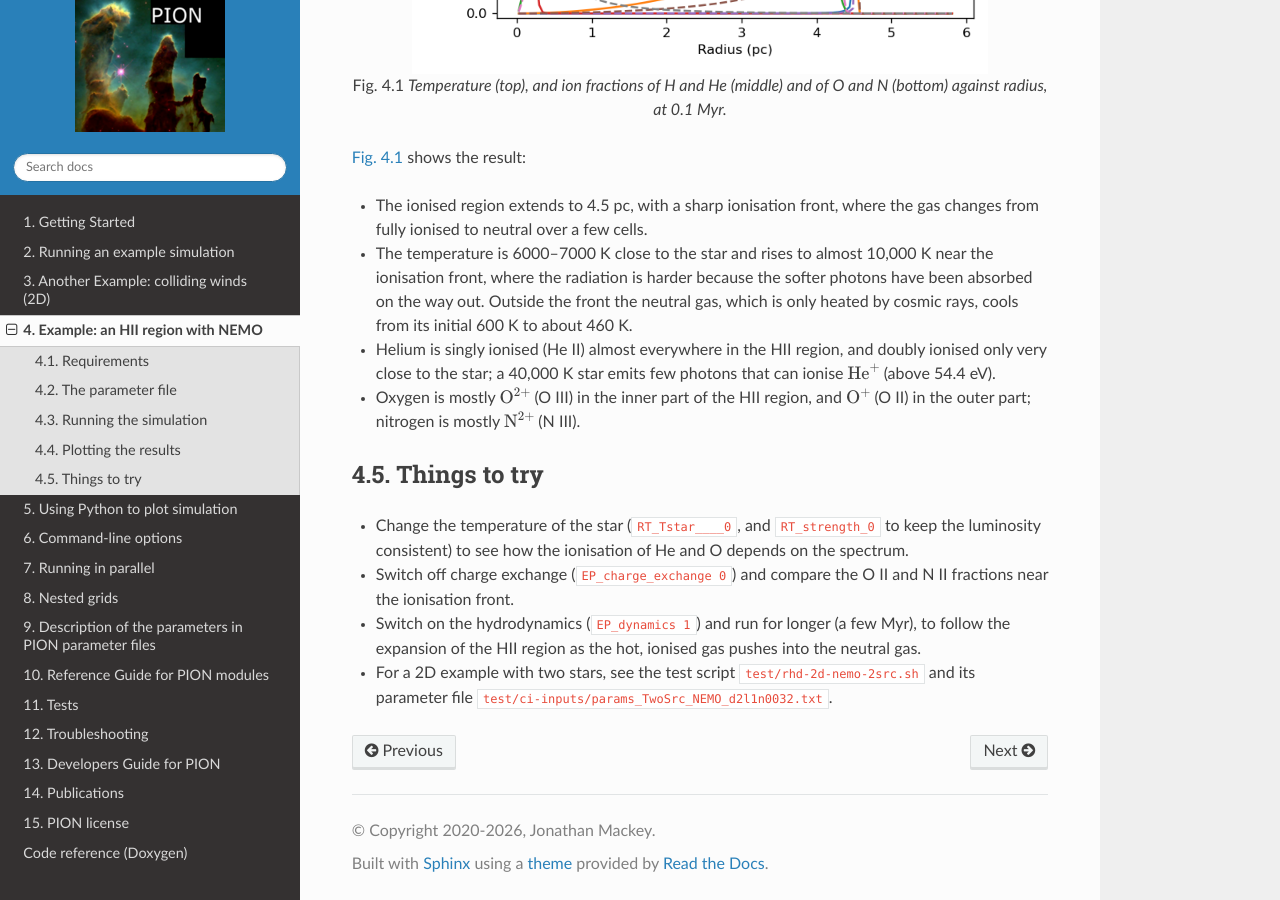
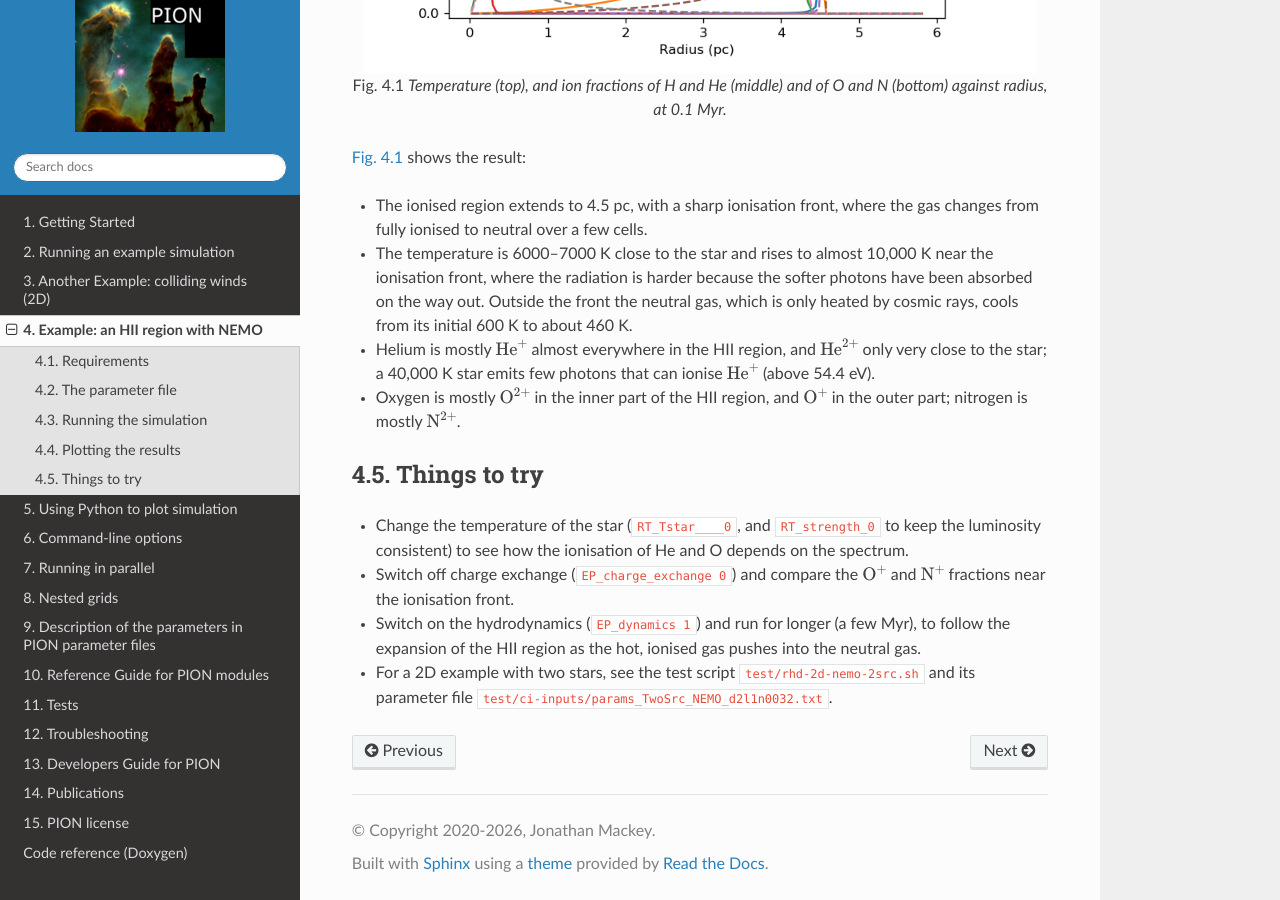
Before and after one commit to jmackey-astro/pion-docs, a Sphinx documentation site: the page built from docs/example_nemo.rst, in a window 1280 px wide and 900 px high, scrolled down 4117 px. Built offline with Sphinx 7.4.7 and the Read the Docs theme 3.1.0, drawn with Linux system fonts in a browser that asks for light colours.

Commit message:
NEMO example: write ions as He^+, O^2+ etc. instead of spectroscopic notation
Co-Authored-By: Claude Opus 5.5 <noreply@anthropic.com>

```diff
--- a/docs/ex-nemo/plot_hii40.py
+++ b/docs/ex-nemo/plot_hii40.py
@@ -53,9 +53,16 @@ def ion_fractions(element, nion):
     return stages[:nion]
 
 
-ROMAN = ["I", "II", "III", "IV", "V", "VI", "VII", "VIII", "IX"]
+def ion_label(element, charge):
+    """Label for an ion, e.g. He^{+}, O^{2+}, or H^{0} for the neutral atom."""
+    if charge == 0:
+        return element + r"$^{0}$"
+    if charge == 1:
+        return element + r"$^{+}$"
+    return element + r"$^{%d+}$" % charge
 
-fig, ax = plt.subplots(3, 1, figsize=(6, 9), sharex=True)
+
+fig, ax = plt.subplots(3, 1, figsize=(7, 9), sharex=True)
 
 ax[0].plot(r, get("Temperature"), "k-")
 ax[0].set_ylabel("Temperature (K)")
@@ -63,16 +70,16 @@ ax[0].set_title("NEMO HII region, t = {:.2f} Myr".format(time_myr))
 
 for el, n, style in (("H", 2, "-"), ("He", 3, "--")):
     for i, f in enumerate(ion_fractions(el, n)):
-        ax[1].plot(r, f, style, label="{} {}".format(el, ROMAN[i]))
+        ax[1].plot(r, f, style, label=ion_label(el, i))
 ax[1].set_ylabel("Ion fraction")
-ax[1].legend(fontsize=8, ncol=2, loc="center left")
+ax[1].legend(fontsize=8, loc="center left", bbox_to_anchor=(1.01, 0.5))
 
 for el, n, style in (("O", 4, "-"), ("N", 4, "--")):
     for i, f in enumerate(ion_fractions(el, n)):
-        ax[2].plot(r, f, style, label="{} {}".format(el, ROMAN[i]))
+        ax[2].plot(r, f, style, label=ion_label(el, i))
 ax[2].set_ylabel("Ion fraction")
 ax[2].set_xlabel("Radius (pc)")
-ax[2].legend(fontsize=8, ncol=2, loc="center left")
+ax[2].legend(fontsize=8, loc="center left", bbox_to_anchor=(1.01, 0.5))
 
 for a in ax[1:]:
     a.set_ylim(-0.02, 1.02)
--- a/docs/example_nemo.rst
+++ b/docs/example_nemo.rst
@@ -160,14 +160,14 @@ The fraction of the fully ionised stage of each element is one minus the sum of
 
 + The ionised region extends to 4.5 pc, with a sharp ionisation front, where the gas changes from fully ionised to neutral over a few cells.
 + The temperature is 6000–7000 K close to the star and rises to almost 10,000 K near the ionisation front, where the radiation is harder because the softer photons have been absorbed on the way out.  Outside the front the neutral gas, which is only heated by cosmic rays, cools from its initial 600 K to about 460 K.
-+ Helium is singly ionised (He II) almost everywhere in the HII region, and doubly ionised only very close to the star; a 40,000 K star emits few photons that can ionise :math:`\mathrm{He}^+` (above 54.4 eV).
-+ Oxygen is mostly :math:`\mathrm{O}^{2+}` (O III) in the inner part of the HII region, and :math:`\mathrm{O}^{+}` (O II) in the outer part; nitrogen is mostly :math:`\mathrm{N}^{2+}` (N III).
++ Helium is mostly :math:`\mathrm{He}^{+}` almost everywhere in the HII region, and :math:`\mathrm{He}^{2+}` only very close to the star; a 40,000 K star emits few photons that can ionise :math:`\mathrm{He}^+` (above 54.4 eV).
++ Oxygen is mostly :math:`\mathrm{O}^{2+}` in the inner part of the HII region, and :math:`\mathrm{O}^{+}` in the outer part; nitrogen is mostly :math:`\mathrm{N}^{2+}`.
 
 
 Things to try
 -------------
 
 + Change the temperature of the star (``RT_Tstar____0``, and ``RT_strength_0`` to keep the luminosity consistent) to see how the ionisation of He and O depends on the spectrum.
-+ Switch off charge exchange (``EP_charge_exchange 0``) and compare the O II and N II fractions near the ionisation front.
++ Switch off charge exchange (``EP_charge_exchange 0``) and compare the :math:`\mathrm{O}^{+}` and :math:`\mathrm{N}^{+}` fractions near the ionisation front.
 + Switch on the hydrodynamics (``EP_dynamics 1``) and run for longer (a few Myr), to follow the expansion of the HII region as the hot, ionised gas pushes into the neutral gas.
 + For a 2D example with two stars, see the test script ``test/rhd-2d-nemo-2src.sh`` and its parameter file ``test/ci-inputs/params_TwoSrc_NEMO_d2l1n0032.txt``.
```
Also changed, not shown: docs/ex-nemo/hii40_nemo.png.
